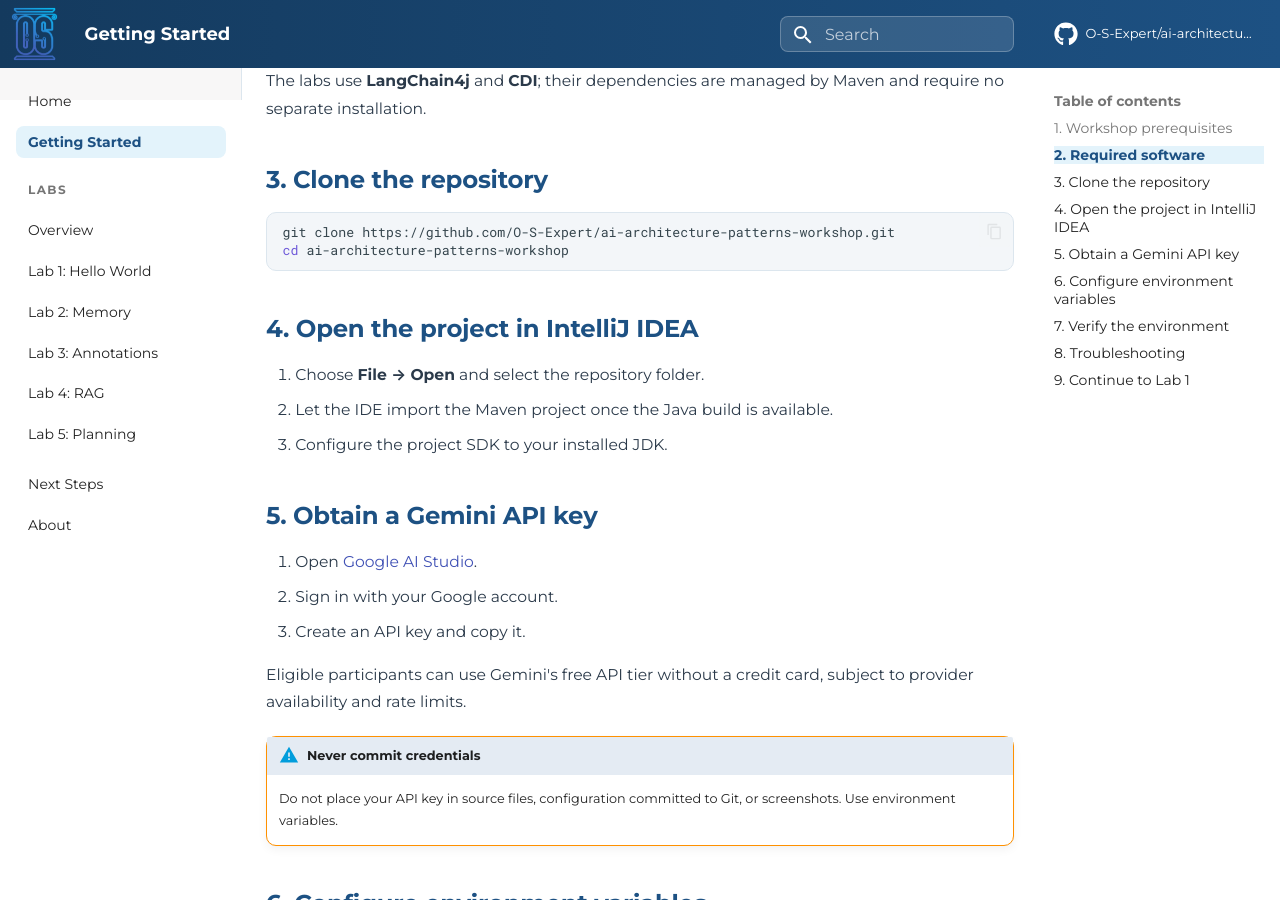
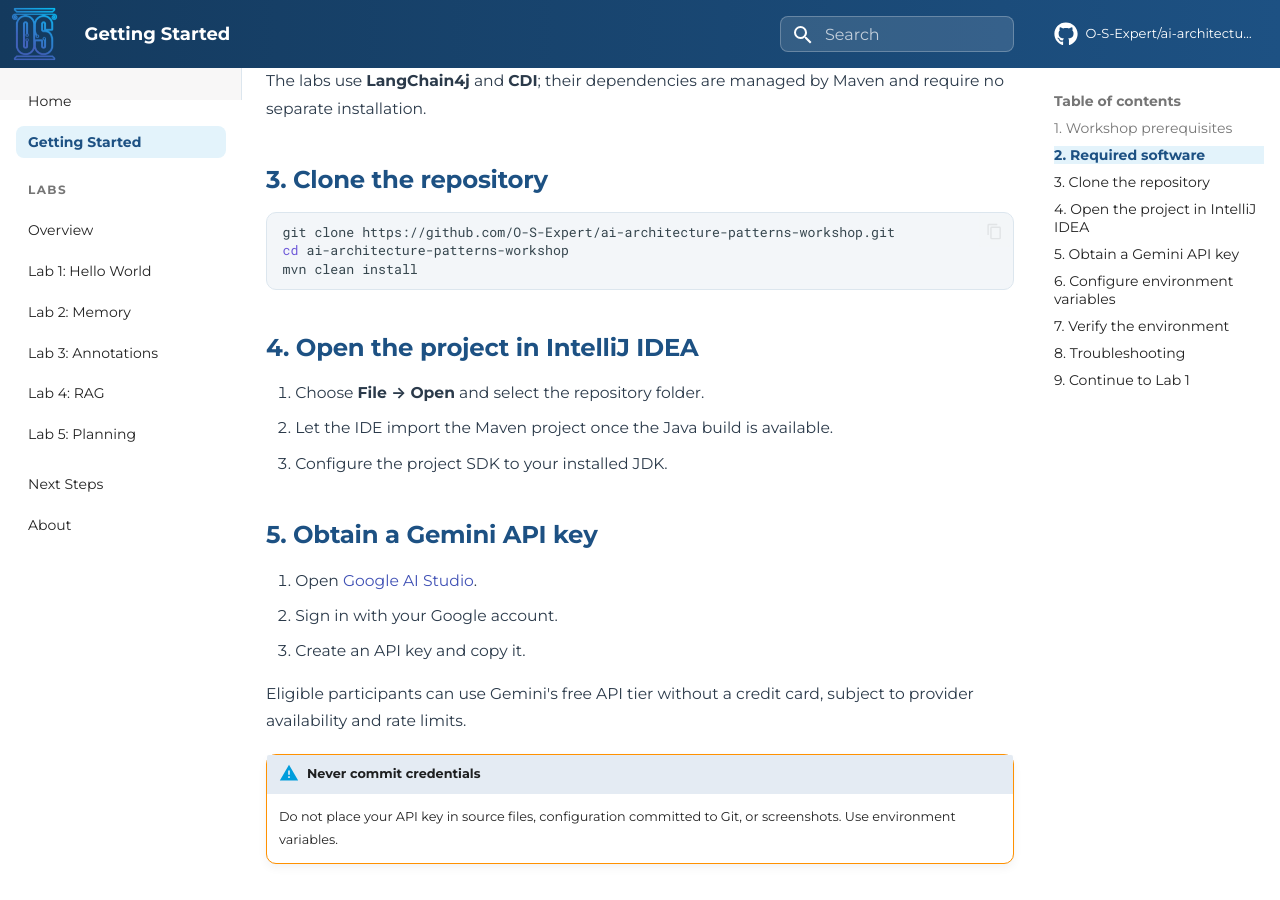
Before and after one commit to o-s-expert/ai-architecture-patterns-workshop, an MkDocs documentation site: the page built from docs/getting-started.md, in a window 1280 px wide and 900 px high, scrolled down 779 px. Built offline with MkDocs 1.6.1 and Material for MkDocs 9.7.7, drawn with Linux system fonts in a browser that asks for light colours; comment, search, counter and statistics services are not loaded.

Commit message:
docs(getting-started): add Maven build command

````diff
--- a/docs/getting-started.md
+++ b/docs/getting-started.md
@@ -26,6 +26,7 @@ The labs use **LangChain4j** and **CDI**; their dependencies are managed by Mave
 ```bash
 git clone https://github.com/O-S-Expert/ai-architecture-patterns-workshop.git
 cd ai-architecture-patterns-workshop
+mvn clean install
 ```
 
 ## 4. Open the project in IntelliJ IDEA
````
